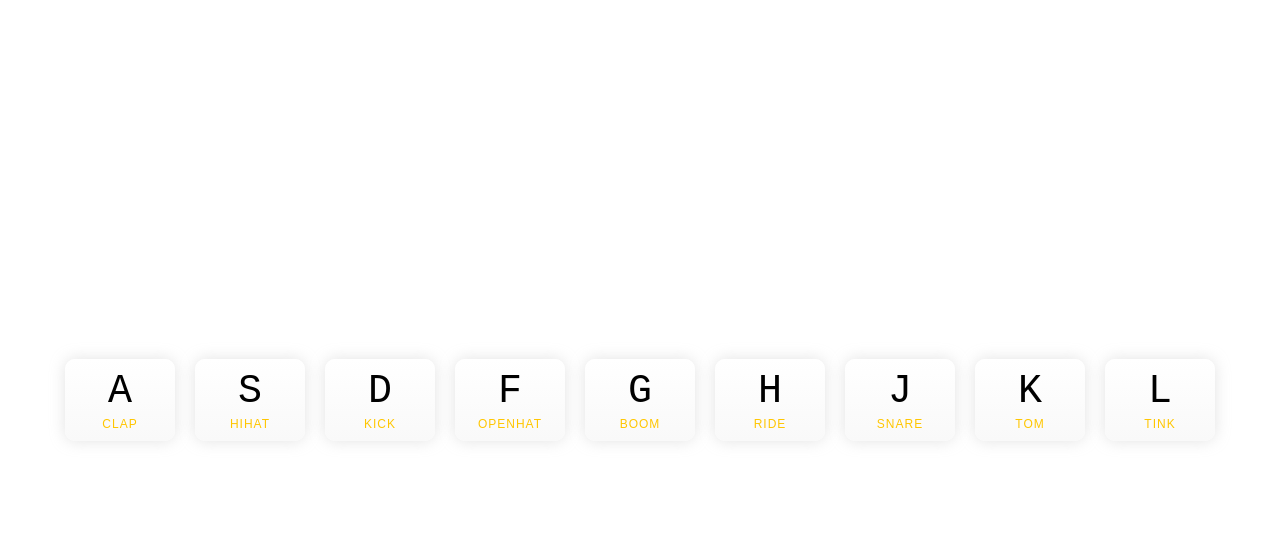
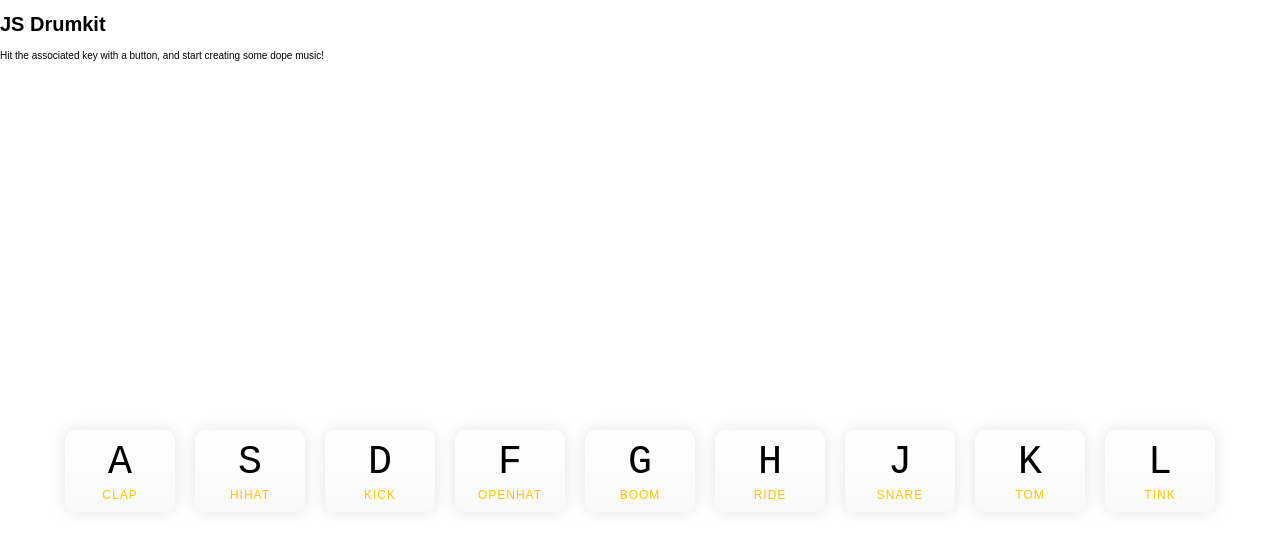
Before and after one commit to javpet/JS-Drumkit, a plain HTML site: page index.html in a window 1280 px wide. Drawn offline with Linux system fonts and the light colour scheme.

Commit message:
new index with title

```diff
--- a/index.html
+++ b/index.html
@@ -6,7 +6,10 @@
   <link rel="stylesheet" href="style.css">
 </head>
 <body>
-
+      <div class="description">
+          <h1>JS Drumkit</h1>
+          <p>Hit the associated key with a button, and start creating some dope music!</p>
+      </div>
 
       <div class="keys">
         <div data-key="65" class="key">
```
Lines whose indentation alone changed are shown as unchanged.
